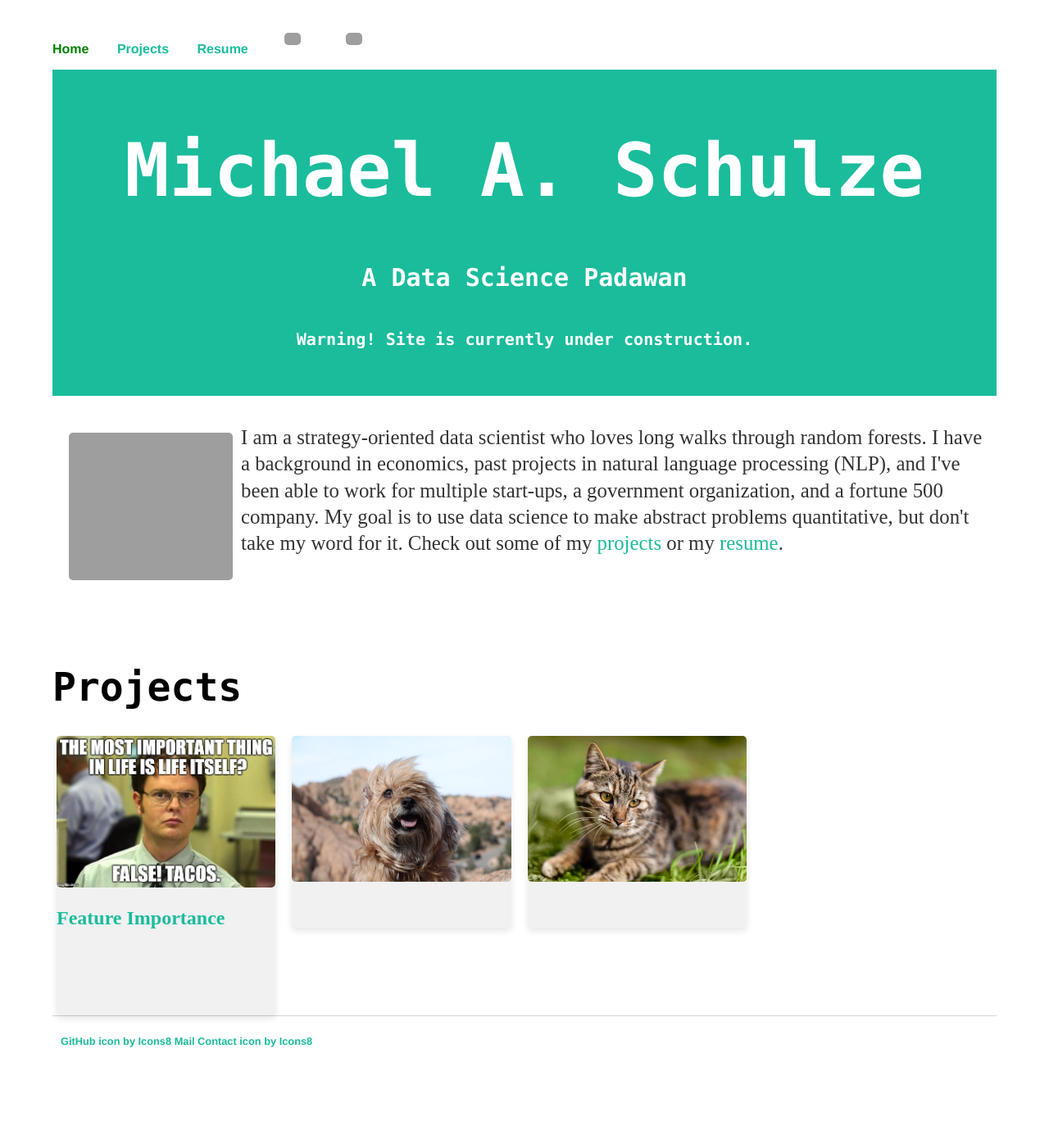
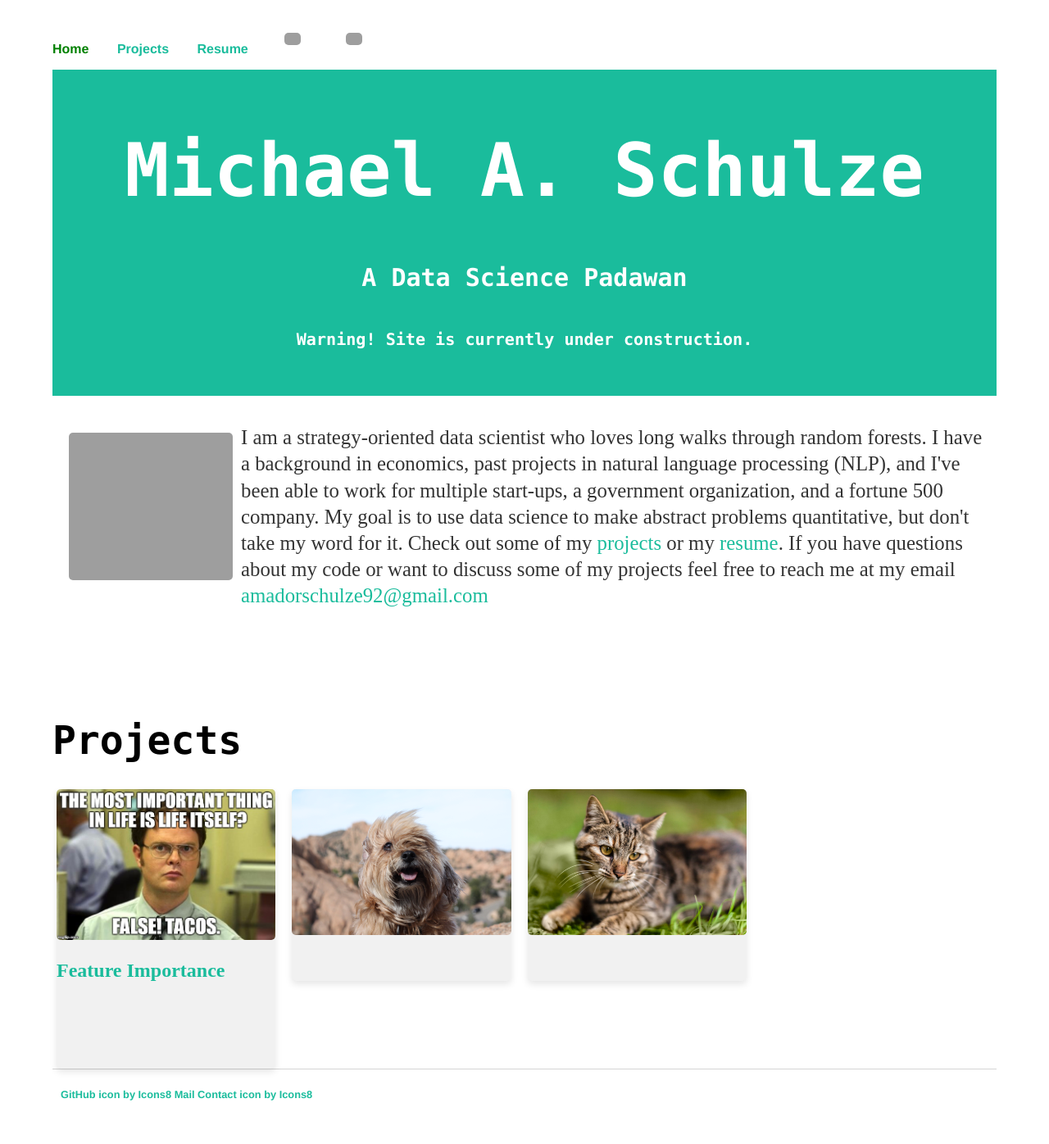
Before and after one commit to amadorschulze92/amadorschulze92.github.io, a Jekyll site: the page built from index.html, in a window 1280 px wide. Shown: the whole page at 82% size. Built offline with Jekyll 4.4.1, drawn with Linux system fonts in a browser that asks for light colours; before the commit the page ends 1331 px from its top, so only the background shows below that; grey boxes are pictures that could not be loaded.

Commit message:
add email to intro to make it easier to find

```diff
--- a/index.html
+++ b/index.html
@@ -24,6 +24,9 @@ title: Michael A. Schulze
       take my word for it. Check out some of my
       <a href="/projects.html">projects</a> or my
       <a href="https://docs.google.com/document/d/1thLqAjj-BYSyU1iCXER2uiUdLH3TE7B45c8Q1hyeDcQ/edit?usp=sharing">resume</a>.
+      If you have questions about my code or want to discuss some of my projects
+      feel free to reach me at my email
+      <a href="amadorschulze92@gmail.com">amadorschulze92@gmail.com</a>
     </p>
     <br>
     <br>
```
